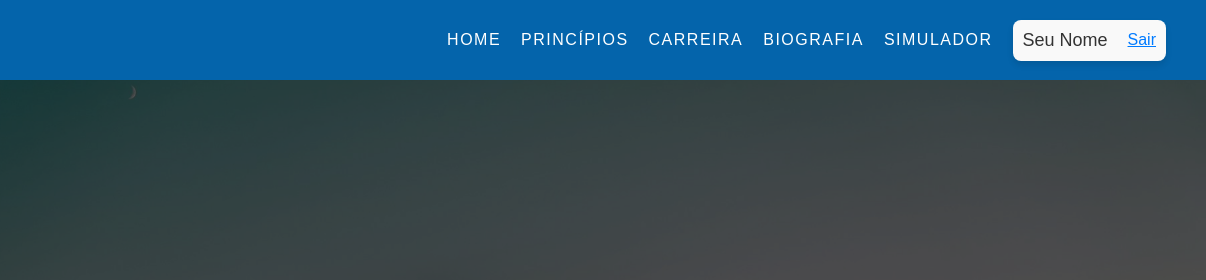
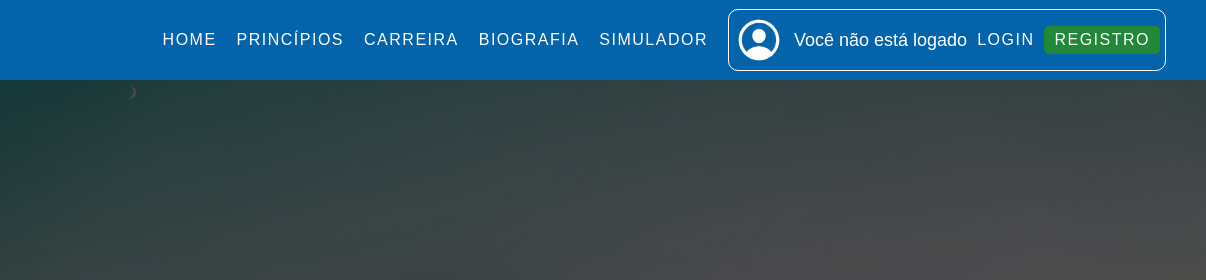
Before and after one commit to informatica-eeepvna/ProjetoFinal-CampanhaPolitica-PROPOSTA_05, a website: page index.html in a window 1280 px wide. Shown: the top 280 px of the page, 74-1280 px from the left. Drawn offline with nearby package versions, Linux system fonts and the light colour scheme.

Commit message:
PaginaWebDeputadoArthur

```diff
--- a/index.html
+++ b/index.html
@@ -22,10 +22,14 @@
                     <li>
                         <div class="profile">
                             <ion-icon name="person-circle-outline" id="profile-icon"></ion-icon>
-                            <span id="username">Seu Nome</span>
-                            <span id="logout">Sair</span>
+                            <span id="username">Você não está logado</span>
+                            <a href="./LogineCadastro/login/Login.html" id="login-link" style="display: none;">Login</a>
+                            <a href="./LogineCadastro/cadastro/Registro.html" id="register-link" style="display: none;">Registro</a>
+                            <a href="#" id="logout-link" style="display: none;">Sair</a>
                         </div>
                     </li>
+
+
                     <li><a href="#"><ion-icon name="home-outline"></ion-icon>Home</a></li>
                     <li><a href="#"><ion-icon name="bulb-outline"></ion-icon>Princípios</a></li>
                     <li><a href="#"><ion-icon name="briefcase-outline"></ion-icon>Carreira</a></li>
--- a/script.js
+++ b/script.js
@@ -1,63 +1,79 @@
 // Configurando o ScrollReveal
-ScrollReveal().reveal('.sr-element', {
+ScrollReveal().reveal(".sr-element", {
   delay: 300,
   duration: 1000,
-    easing: 'ease-in',
-    origin: 'bottom',
-    distance: '60px',
-    reset: true // Para animar somente uma vez
+  easing: "ease-in",
+  origin: "bottom",
+  distance: "60px",
+  reset: true, // Para animar somente uma vez
 });
 
-    document.getElementById('profile-icon').addEventListener('click', function() {
-        window.location.href = "./LogineCadastro/cadastro/Registro.html"
+document.getElementById("logout-link").addEventListener("click", function (event) {
+    // Impede o comportamento padrão do link
+    event.preventDefault();
+
+    // Remove o nome de usuário do localStorage
+    localStorage.removeItem("username");
+
+    // Redireciona para a página de registro
+    window.location.href = "./index.html";
   });
 
-     const username = localStorage.getItem('username');
+  const username = localStorage.getItem("username");
+  const loginLink = document.getElementById("login-link");
+  const registerLink = document.getElementById("register-link");
+  const logoutLink = document.getElementById("logout-link");
+
   if (username) {
-    // Se o nome do usuário estiver disponível, exibi-lo
-    document.getElementById('username').textContent = username;
+    // Usuário está logado
+    document.getElementById("username").textContent = username;
+    loginLink.style.display = "none";
+    registerLink.style.display = "none";
+    logoutLink.style.display = "block";
+  } else {
+    // Usuário não está logado
+    logoutLink.style.display = "none";
+    loginLink.style.display = "block";
+    registerLink.style.display = "block";
   }
 
+
 // Fechar o dropdown se clicar fora
-    window.onclick = function(event) {
-        if (!event.target.matches('#profile-icon')) {
+window.onclick = function (event) {
+  if (!event.target.matches("#profile-icon")) {
     const dropdowns = document.getElementsByClassName("profile-dropdown");
     for (let i = 0; i < dropdowns.length; i++) {
       const openDropdown = dropdowns[i];
-                if (openDropdown.style.display === 'block') {
-                    openDropdown.style.display = 'none';
+      if (openDropdown.style.display === "block") {
+        openDropdown.style.display = "none";
       }
     }
   }
-    }
+};
 
-
-    document.getElementById('mobile-menu').addEventListener('click', function() {
-        var menuToggle = document.querySelector('.menu-toggle');
-        menuToggle.classList.toggle('active');
-        var navLinks = document.querySelector('.nav-links');
-        navLinks.classList.toggle('active');
+document.getElementById("mobile-menu").addEventListener("click", function () {
+  var menuToggle = document.querySelector(".menu-toggle");
+  menuToggle.classList.toggle("active");
+  var navLinks = document.querySelector(".nav-links");
+  navLinks.classList.toggle("active");
 
   // Bloqueia ou desbloqueia a rolagem do corpo da página
-        if (menuToggle.classList.contains('active')) {
-            document.body.classList.add('no-scroll');
+  if (menuToggle.classList.contains("active")) {
+    document.body.classList.add("no-scroll");
   } else {
-            document.body.classList.remove('no-scroll');
+    document.body.classList.remove("no-scroll");
   }
 });
 
-
-
-
 let currentSlide = 0;
-const slides = document.querySelectorAll('.slide');
-const dotsContainer = document.querySelector('.dots-container');
+const slides = document.querySelectorAll(".slide");
+const dotsContainer = document.querySelector(".dots-container");
 const dots = [];
 
 slides.forEach((_, index) => {
-    const dot = document.createElement('span');
-    dot.classList.add('dot');
-    dot.addEventListener('click', () => {
+  const dot = document.createElement("span");
+  dot.classList.add("dot");
+  dot.addEventListener("click", () => {
     currentSlide = index;
     showSlide(currentSlide);
   });
@@ -68,9 +84,9 @@ slides.forEach((_, index) => {
 function updateDots() {
   dots.forEach((dot, index) => {
     if (index === currentSlide) {
-            dot.classList.add('active');
+      dot.classList.add("active");
     } else {
-            dot.classList.remove('active');
+      dot.classList.remove("active");
     }
   });
 }
@@ -78,15 +94,15 @@ function updateDots() {
 function showSlide(index) {
   slides.forEach((slide, i) => {
     if (i === index) {
-            slide.style.display = 'block';
+      slide.style.display = "block";
     } else {
-            slide.style.display = 'none';
+      slide.style.display = "none";
     }
   });
   updateDots();
 }
 
-document.querySelector('.prev').addEventListener('click', () => {
+document.querySelector(".prev").addEventListener("click", () => {
   currentSlide--;
   if (currentSlide < 0) {
     currentSlide = slides.length - 1;
@@ -94,7 +110,7 @@ document.querySelector('.prev').addEventListener('click', () => {
   showSlide(currentSlide);
 });
 
-document.querySelector('.next').addEventListener('click', () => {
+document.querySelector(".next").addEventListener("click", () => {
   currentSlide++;
   if (currentSlide >= slides.length) {
     currentSlide = 0;
@@ -114,15 +130,17 @@ setInterval(() => {
   showSlide(currentSlide);
 }, 5000);
 
-const daysValue = document.querySelector('.days .value');
-const hoursValue = document.querySelector('.hours .value');
-const minutesValue = document.querySelector('.minutes .value');
-const secondsValue = document.querySelector('.seconds .value');
+const daysValue = document.querySelector(".days .value");
+const hoursValue = document.querySelector(".hours .value");
+const minutesValue = document.querySelector(".minutes .value");
+const secondsValue = document.querySelector(".seconds .value");
 
 // Função para recuperar o tempo restante do localStorage
 function getRemainingTime() {
-    const savedTime = localStorage.getItem('remainingTime');
-    return savedTime ? JSON.parse(savedTime) : { days: 27, hours: 10, minutes: 12, seconds: 20 };
+  const savedTime = localStorage.getItem("remainingTime");
+  return savedTime
+    ? JSON.parse(savedTime)
+    : { days: 27, hours: 10, minutes: 12, seconds: 20 };
 }
 
 let { days, hours, minutes, seconds } = getRemainingTime();
@@ -156,7 +174,10 @@ function updateTime() {
   secondsValue.textContent = formatTime(seconds);
 
   // Armazenar o tempo restante no localStorage
-    localStorage.setItem('remainingTime', JSON.stringify({ days, hours, minutes, seconds }));
+  localStorage.setItem(
+    "remainingTime",
+    JSON.stringify({ days, hours, minutes, seconds })
+  );
 }
 
 function formatTime(value) {
--- a/style.css
+++ b/style.css
@@ -101,40 +101,53 @@ header {
 .nav-links .profile {
   display: flex;
   align-items: center;
-  padding: 10px;
-  background-color: #f9f9f9;
-  border-radius: 8px;
-  box-shadow: 0 4px 6px rgba(0, 0, 0, 0.1);
+  padding: 5px;
+  border-radius: 10px;
   transition: background-color 0.3s;
   margin: 0;
-}
-
-.profile:hover {
-  background-color: #f0f0f0;
+  border: 1px solid white;
 }
 
 #profile-icon {
   font-size: 50px;
-  color: #333;
+  color: #ffffff;
   margin-right: 10px;
-}
-
-#logout {
-  font-size: 16px;
-  color: #007bff;
-  cursor: pointer;
-  text-decoration: underline;
-  margin-left: 20px;
-}
-
-#logout:hover {
-  color: #0056b3;
+  display: block;
+}
+
+#login-link,
+#register-link,
+#logout-link {
+  color: #fff;
+  text-decoration: none;
+  padding: 5px 10px;
+  border-radius: 5px;
+}
+#logout-link {
+  margin: 0 15px;
+}
+#login-link:hover,
+#register-link:hover,
+#logout-link:hover {
+  background-color: rgba(255, 255, 255, 0.2);
+}
+
+#login-link {
+  background-color: #0464ab;
+}
+
+#register-link {
+  background-color: #218838;
+}
+
+#logout-link {
+  background-color: #dc3545;
 }
 
 #username {
   font-size: 18px;
   font-weight: 500;
-  color: #333;
+  color: #ffffff;
 }
 
 .slider-container {
@@ -784,10 +797,13 @@ p {
   }
   .nav-links li a {
     display: flex;
-    align-items:flex-end;
+    align-items: flex-end;
     gap: 5px;
   }
-
+  #register-link,
+  #logout-link {
+    margin: 0 10px;
+  }
   .slider-container {
     height: 100vh;
   }
@@ -983,13 +999,17 @@ p {
   }
   .nav-links li a {
     display: flex;
-    align-items:flex-end;
+    align-items: flex-end;
     gap: 5px;
   }
   .slider-container {
     height: 100vh;
   }
-
+  #login-link,
+  #register-link,
+  #logout-link {
+    margin: 0 10px;
+  }
   .slide-content {
     top: 60%;
   }
```
Lines whose indentation alone changed are shown as unchanged.
